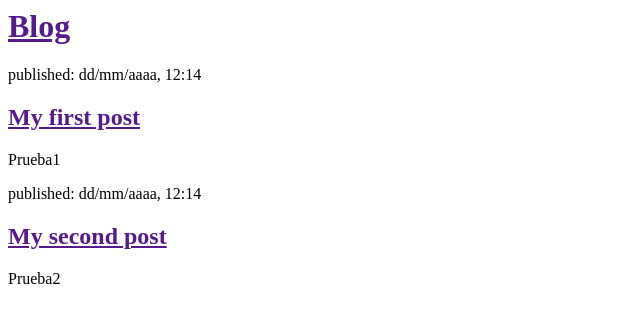
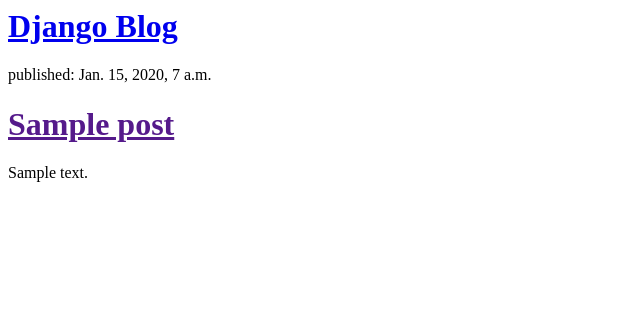
Before and after one commit to jatia/django, a Django app: template blog/templates/blog/post_list.html in a window 1280 px wide. Shown: the top 323 px of the page, without its empty margins (0-640 px from the left). Run offline with Django 3.2, Linux system fonts and the light colour scheme; the template is opened without the code that fills it: values that come from a table or form of the project are taken from there, others are empty; tables that the repository leaves empty hold one stand-in row (values such as "Sample post").

Commit message:
Relaciono post a la base de datos

```diff
--- a/blog/templates/blog/post_list.html
+++ b/blog/templates/blog/post_list.html
@@ -2,20 +2,14 @@
     <head>
         <title>Django blog</title>
     </head>
-    <body>
-        <div>
-            <h1><a href="">Blog</a></h1>
-        </div>
-        <div>
-            <p>published: dd/mm/aaaa, 12:14</p>
-            <h2><a href="">My first post</a></h2>
-            <p>Prueba1</p>
-        </div>
-
-        <div>
-            <p>published: dd/mm/aaaa, 12:14</p>
-            <h2><a href="">My second post</a></h2>
-            <p>Prueba2</p>
-        </div>
-    </body>
+    <div>
+       <h1><a href="/">Django Blog</a></h1>
+   </div>
+   {% for post in posts %}
+       <div>
+           <p>published: {{ post.published_date }}</p>
+           <h1><a href="">{{ post.title }}</a></h1>
+           <p>{{ post.text|linebreaksbr }}</p>
+       </div>
+   {% endfor %}
 </html>
```
Also changed, not shown: blog/views.py (+7 -1 lines).
